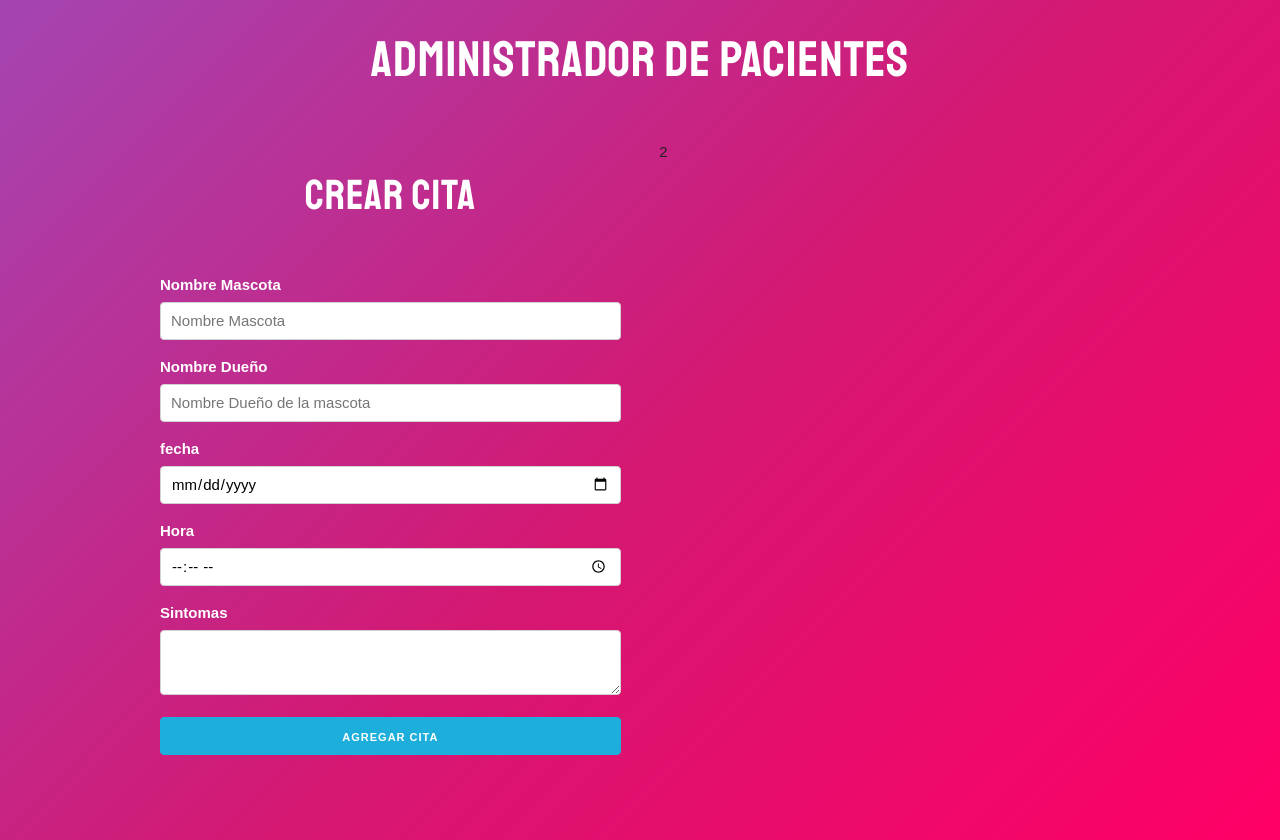
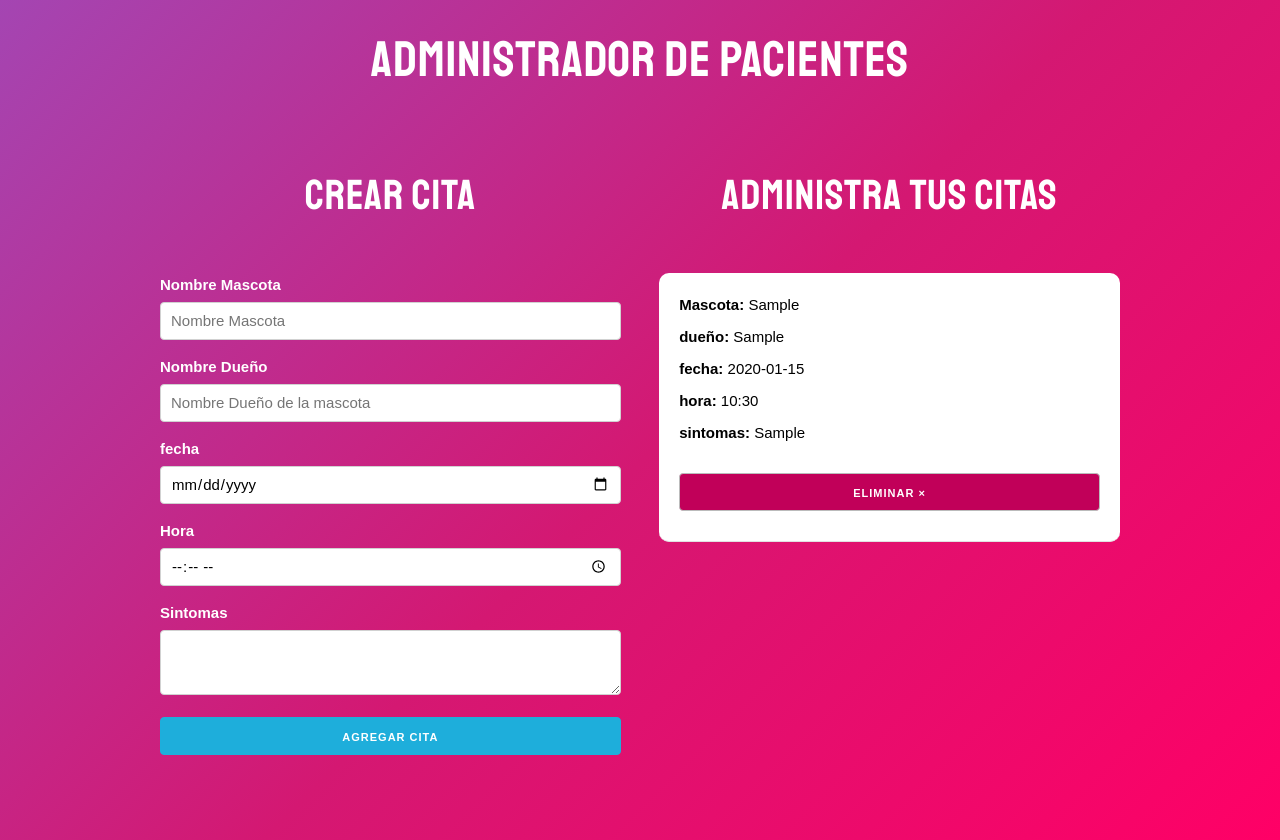
Before and after one commit to afrivera/App-Citas, a React (Create React App) app: page / in a window 1280 px wide. Both pictures are taken after typing "Sample", "Sample", "2020-01-15", "10:30", "Sample" into the empty fields and a click on the button "AGREGAR CITA". Built offline with nearby package versions, Linux system fonts and the light colour scheme.

Commit message:
Se configura componente Cita y se guarda info en localStorage

```diff
--- a/src/App.js
+++ b/src/App.js
@@ -1,15 +1,39 @@
-import { useState } from "react";
+import { useEffect, useState } from "react";
+import Cita from "./components/Cita";
 import Formulario from "./components/Formulario";
 
 
 function App() {
 
+  // citas en local storage
+  let citasIniciales = JSON.parse( localStorage.getItem('citas'));
+  if(!citasIniciales){
+    citasIniciales = [];
+  }
+
+
   // Arreglo de citas
-  const [citas, setCitas] = useState([]);
+  const [citas, setCitas] = useState(citasIniciales);
+
+  // useEffect para realizar ciertas operaciones cuando cambia el state
+  useEffect(() => {
+    if( citasIniciales ){
+      localStorage.setItem('citas', JSON.stringify( citas ))
+    } else {
+      localStorage.setItem('citas', JSON.stringify( [] ))
+    }
+  }, [ citas ]);
+
 
   // funcion que toma las citas actuales y agrega una nueva
   const crearCita = cita => {
     setCitas([ ...citas, cita ]);
+  }
+
+  // eliminar citas por su id
+  const eliminarCita = id => {
+    const nuevasCitas = citas.filter(cita => cita.id !== id );
+    setCitas( nuevasCitas );
   }
 
   return (
@@ -23,7 +47,16 @@ function App() {
             />
           </div>
           <div className="one-half column">
-            2
+            <h2>{citas.length === 0 ? 'No hay citas' : 'Administra tus citas' }</h2>
+            {
+              citas.map( cita => (
+                <Cita
+                  key={cita.id}
+                  cita={ cita }
+                  eliminarCita={ eliminarCita }
+                />
+              ))
+            }
           </div>
         </div>
       </div>
--- /dev/null
+++ b/src/components/Cita.js
@@ -0,0 +1,21 @@
+import React from 'react'
+
+const Cita = ({ cita, eliminarCita }) => {
+    const { mascota, propietario, fecha, hora, sintomas, id} = cita
+  return (
+    <div className='cita'>
+        <p>Mascota: <span>{mascota}</span> </p>
+        <p>dueño: <span>{propietario}</span> </p>
+        <p>fecha: <span>{fecha}</span> </p>
+        <p>hora: <span>{hora}</span> </p>
+        <p>sintomas: <span>{sintomas}</span> </p>
+
+        <button
+            className='button eliminar u-full-width'
+            onClick={()=> eliminarCita(id)}
+        >Eliminar &times;</button>
+    </div>
+  )
+}
+
+export default Cita
```
